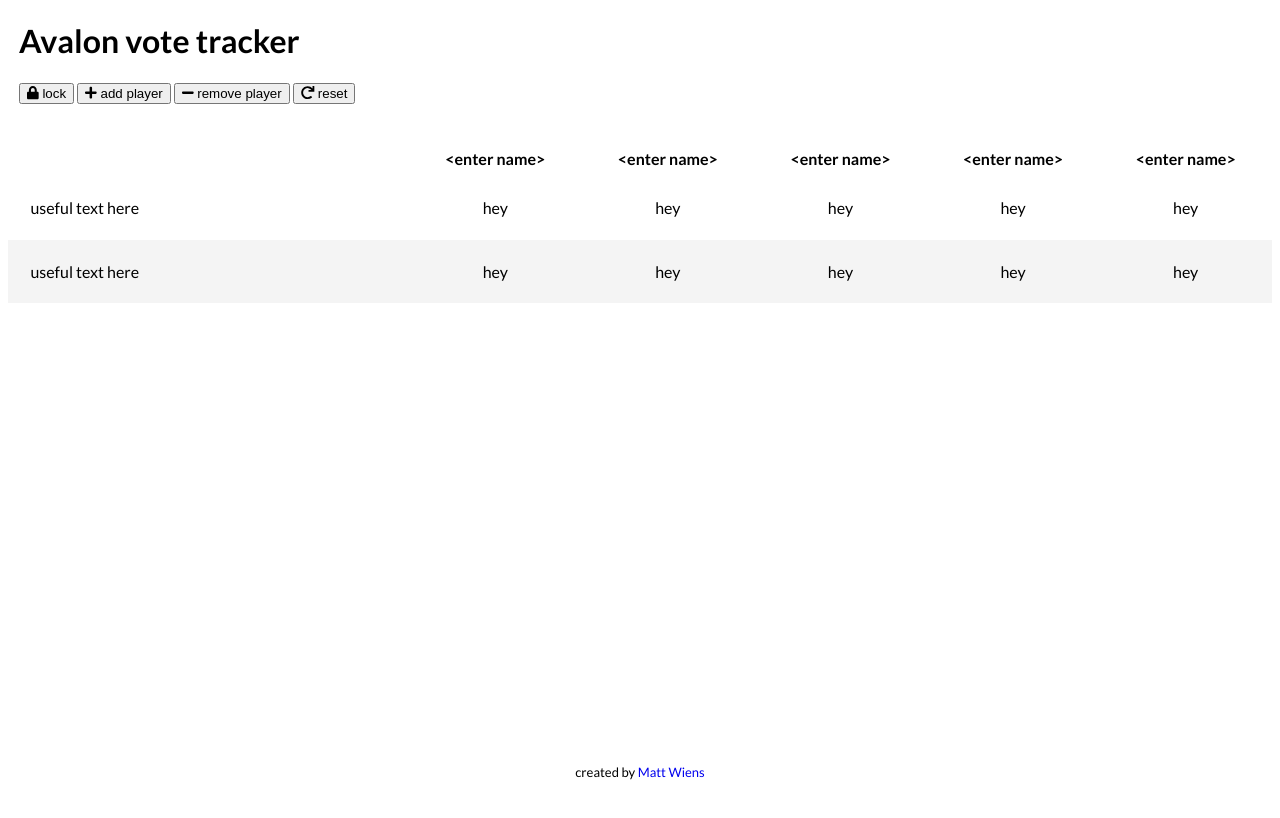
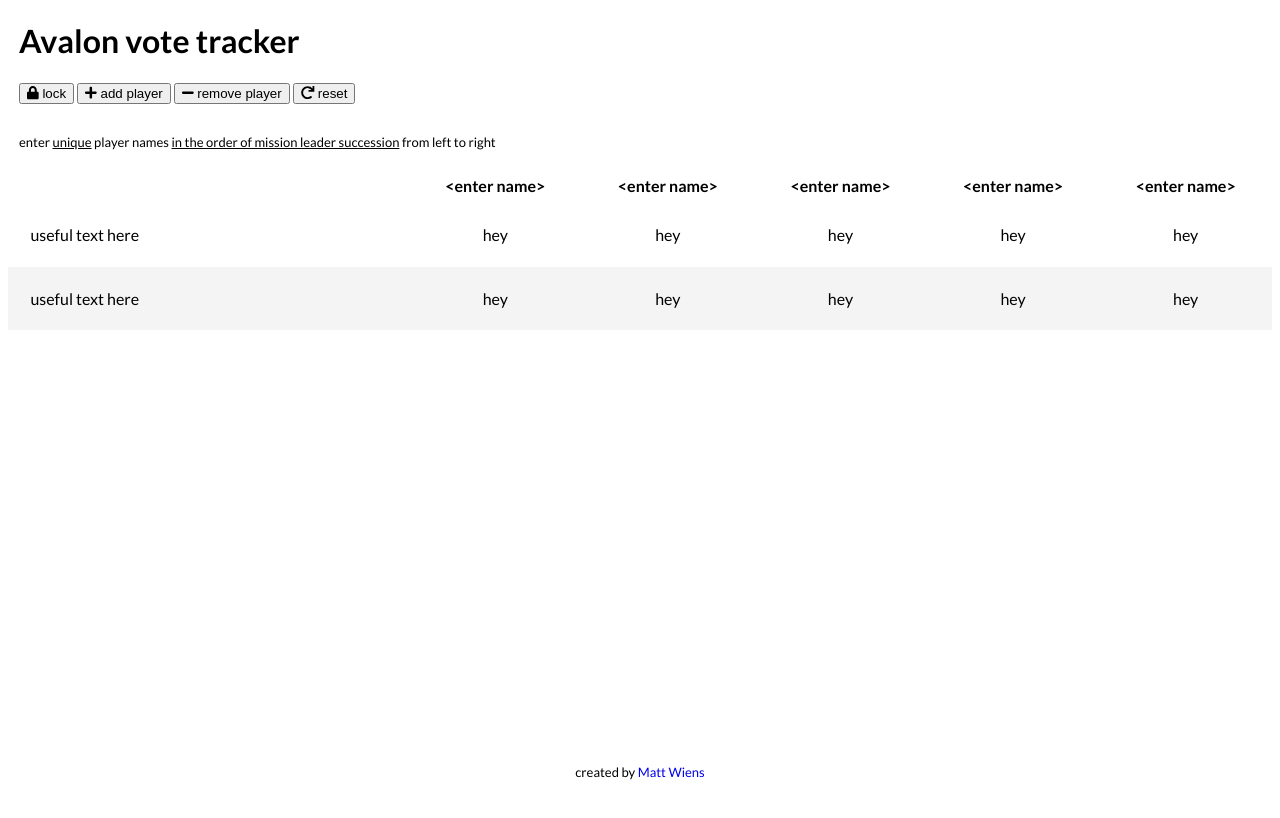
Before and after one commit to mwiens91/avalon-vote-tracker, a React (Create React App) app: page / in a window 1280 px wide. Shown: the top 818 px of the page. Built offline with nearby package versions, Linux system fonts and the light colour scheme.

Commit message:
Add starting help message

```diff
--- a/src/App.js
+++ b/src/App.js
@@ -147,8 +147,22 @@ class App extends Component {
               </span>
             )}
           </div>
+          {!this.state.players.every(name => name !== "") && (
+            <div
+              style={{
+                paddingTop: "30px",
+                fontSize: "13px",
+              }}
+            >
+              enter <span style={{ textDecoration: "underline" }}>unique</span>{" "}
+              player names{" "}
+              <span style={{ textDecoration: "underline" }}>
+                in the order of mission leader succession
+              </span>{" "}
+              from left to right
+            </div>
+          )}
         </div>
-        <br />
         <br />
         <table>
           <thead>
```
